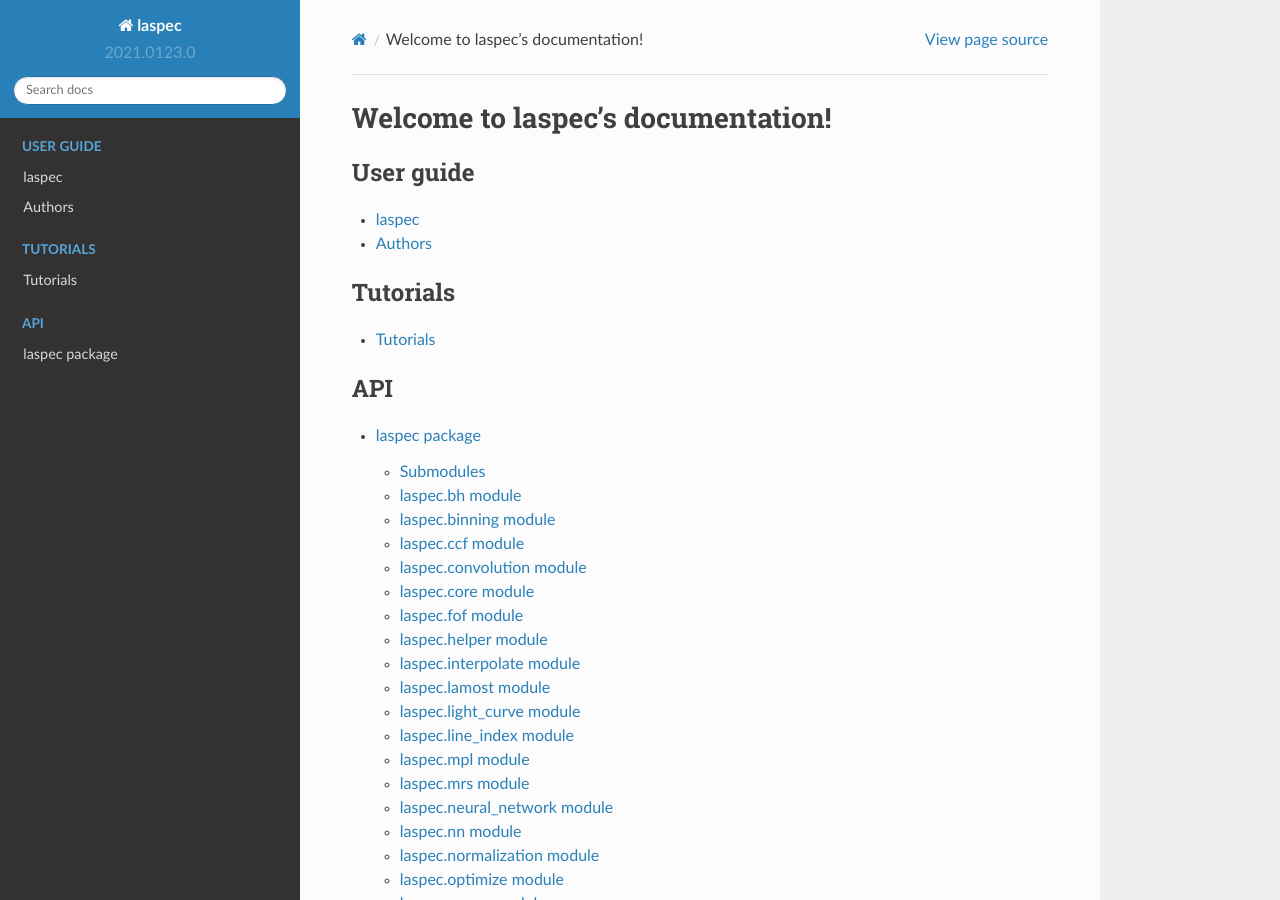
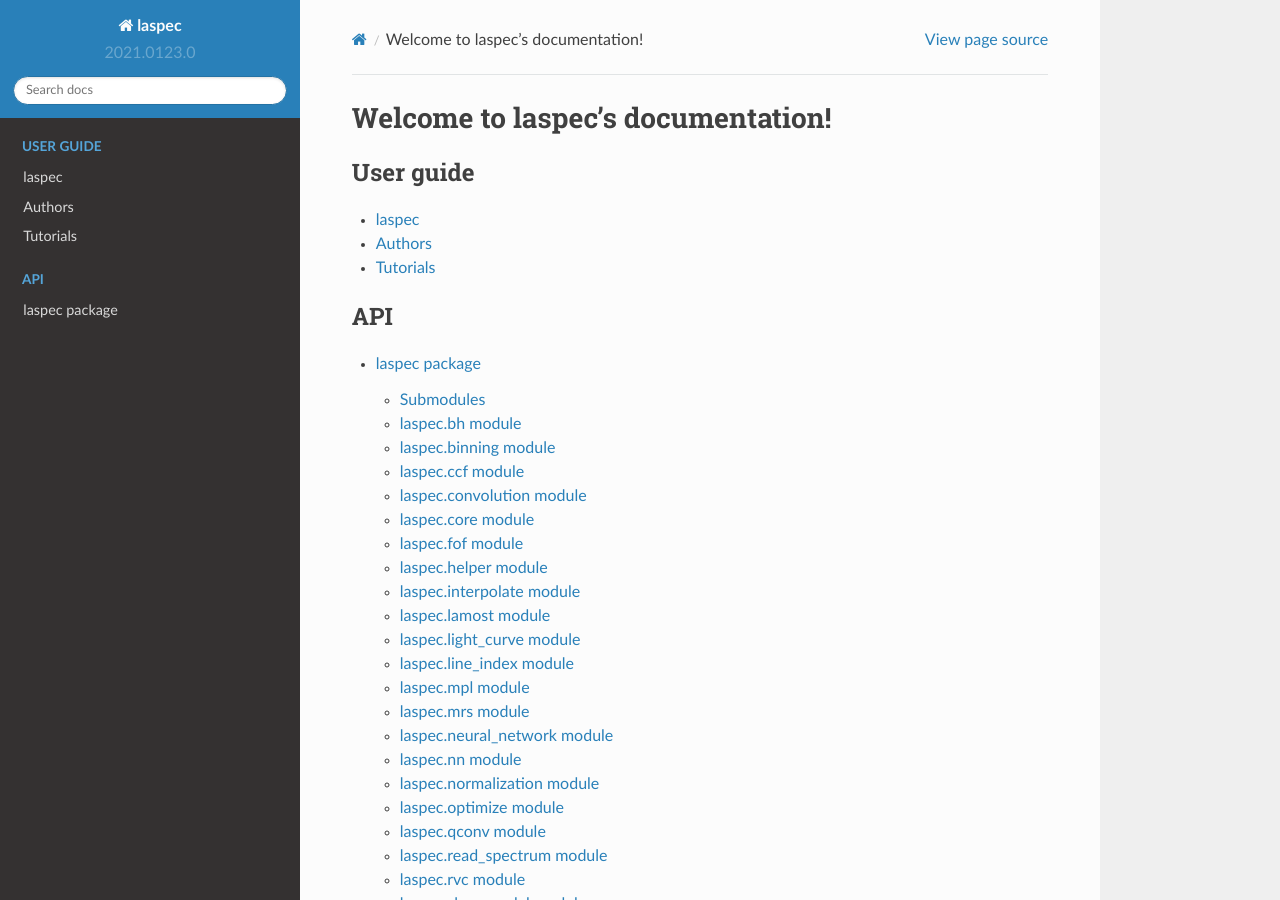
Before and after one commit to hypergravity/laspec, a Sphinx documentation site: the page built from docs/source/index.rst, in a window 1280 px wide and 900 px high. Built offline with Sphinx 7.4.7 and the Read the Docs theme 2.0.0, drawn with Linux system fonts in a browser that asks for light colours.

Commit message:
updated docs

```diff
--- a/docs/source/index.rst
+++ b/docs/source/index.rst
@@ -12,15 +12,10 @@
    :caption: User guide
 
    intro
+   tutorial
 
 .. toctree::
    :maxdepth: 2
-   :caption: Tutorials
-
-   tutorial
-
-.. toctree::
-   :maxdepth: 3
    :caption: API
 
    laspec
```
